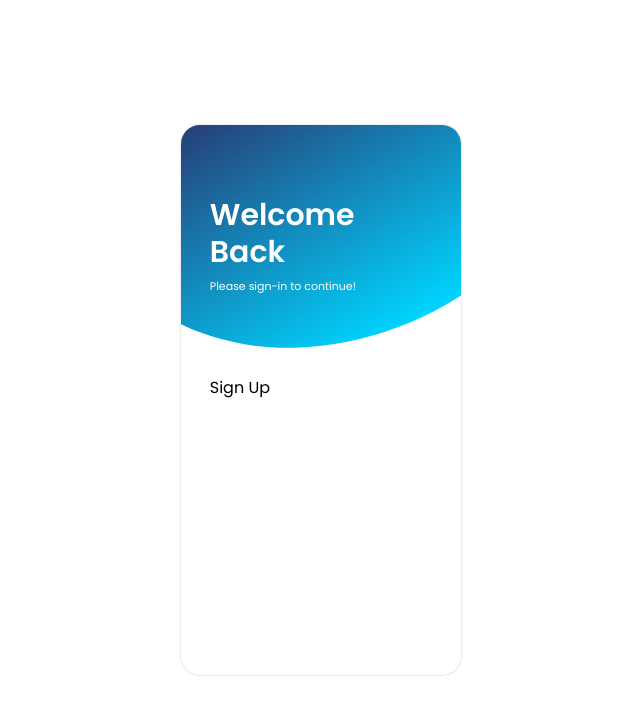
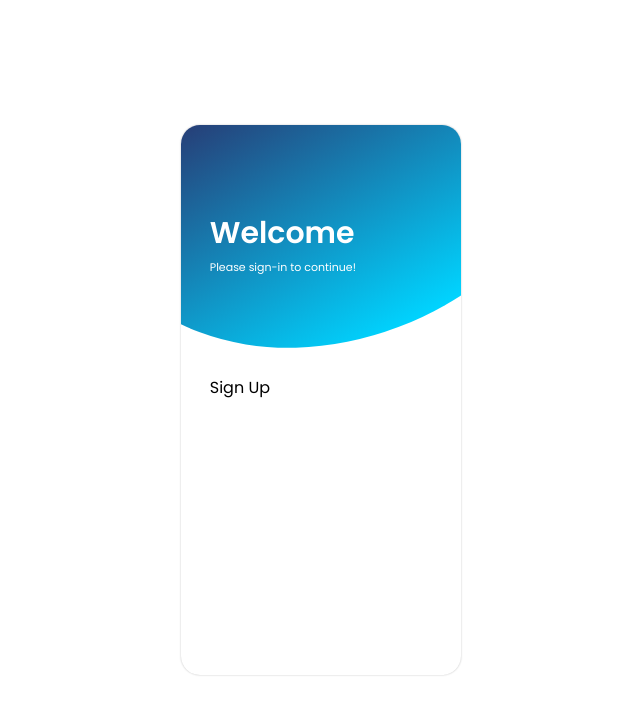
Before and after one commit to remediios/final-year-project, a React (Create React App) app in the folder front-end/fyp/: page /auth/signup in a window 1280 px wide. Shown: the top 714 px of the page, without its empty margins (319-959 px from the left). Built offline with nearby package versions, Linux system fonts and the light colour scheme; the HTML template or start-up script is replaced by a standard one.

Commit message:
Sign In style fixing

```diff
--- a/front-end/fyp/src/components/forms/Auth.js
+++ b/front-end/fyp/src/components/forms/Auth.js
@@ -20,7 +20,6 @@ const Auth = () => {
           <BackDrop />
           <HeaderContainer>
             <HeaderText>Welcome</HeaderText>
-            <HeaderText>Back</HeaderText>
             <SmallText>Please sign-in to continue!</SmallText>
           </HeaderContainer>
         </TopContainer>
--- a/front-end/fyp/src/styles/forms/Global.js
+++ b/front-end/fyp/src/styles/forms/Global.js
@@ -71,6 +71,7 @@ export const SmallText = styled.h5`
   z-index: 10;
   margin: 0;
   margin-top: 7px;
+  margin-bottom: 1.2rem;
 `;
 
 export const FormBoxContainer = styled.div`
```
